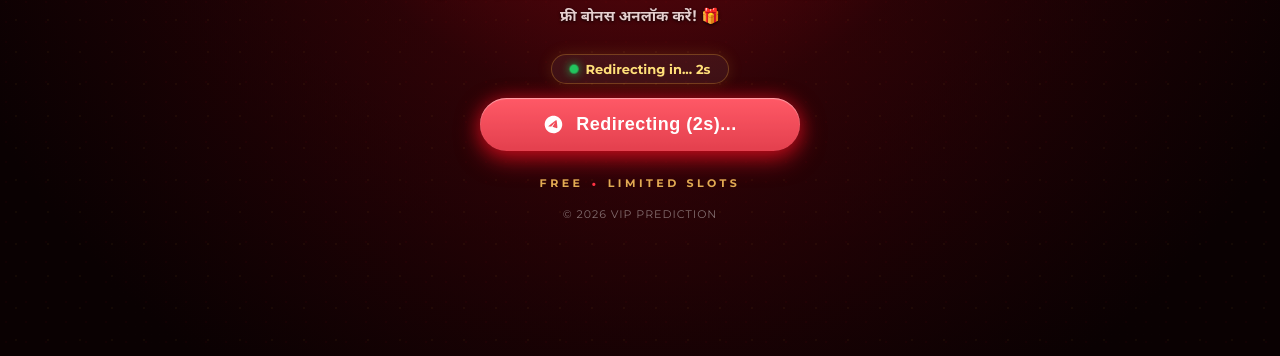
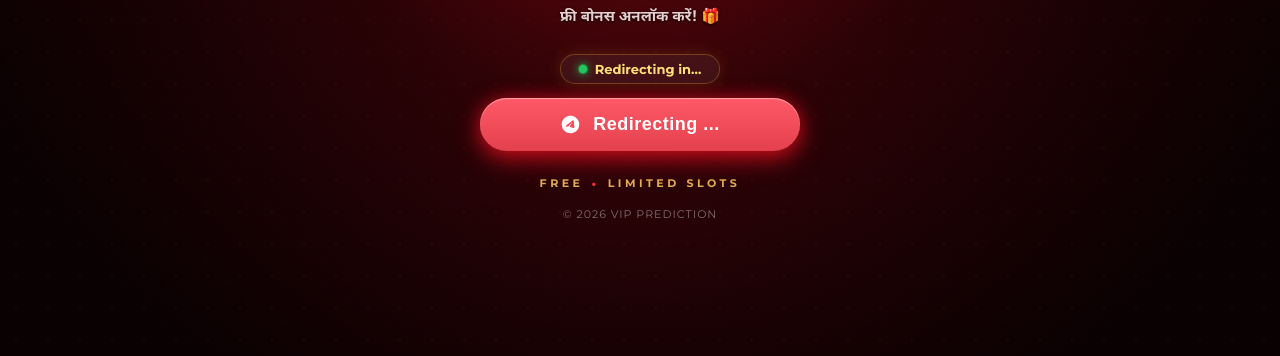
Before and after one commit to jacobwarmer69-ctrl/dhamubhai, a plain HTML site: page index.html in a window 1280 px wide. Shown: the part 444-800 px from the top of the page. Drawn offline with Linux system fonts and the light colour scheme.

Commit message:
Update index.html

```diff
--- a/index.html
+++ b/index.html
@@ -417,7 +417,7 @@
             <!-- 2-Second Timer Notification Pill -->
             <div class="timer-badge-container" id="timerInfo" aria-live="polite">
                 <span class="live-dot"></span>
-                <span>Redirecting in... <strong id="timerDisplay">2s</strong></span>
+                <span>Redirecting in... <strong id="timerDisplay"></strong></span>
             </div>
 
             <!-- 5. Glowing Red CTA Button -->
@@ -426,7 +426,7 @@
                 <svg viewBox="0 0 24 24" aria-hidden="true">
                     <path d="M12 2C6.48 2 2 6.48 2 12s4.48 10 10 10 10-4.48 10-10S17.52 2 12 2zm4.64 6.8c-.15 1.58-.8 5.42-1.13 7.19-.14.75-.42 1-.68 1.03-.58.05-1.02-.38-1.58-.75-.88-.58-1.38-.94-2.23-1.5-.99-.65-.35-1.01.22-1.59.15-.15 2.71-2.48 2.76-2.69a.2.2 0 00-.05-.18c-.06-.05-.14-.03-.21-.02-.09.02-1.49.95-4.22 2.79-.4.27-.76.41-1.08.4-.36-.01-1.04-.2-1.55-.37-.63-.2-1.12-.31-1.08-.66.02-.18.27-.36.75-.55 2.92-1.27 4.86-2.11 5.83-2.51 2.78-1.16 3.35-1.36 3.73-1.36.08 0 .27.02.39.12.1.08.13.19.14.27-.01.06.01.24 0 .38z"/>
                 </svg>
-                <span id="ctaText">Redirecting (2s)...</span>
+                <span id="ctaText">Redirecting ...</span>
             </button>
 
             <!-- 6. Footer Content -->
```
